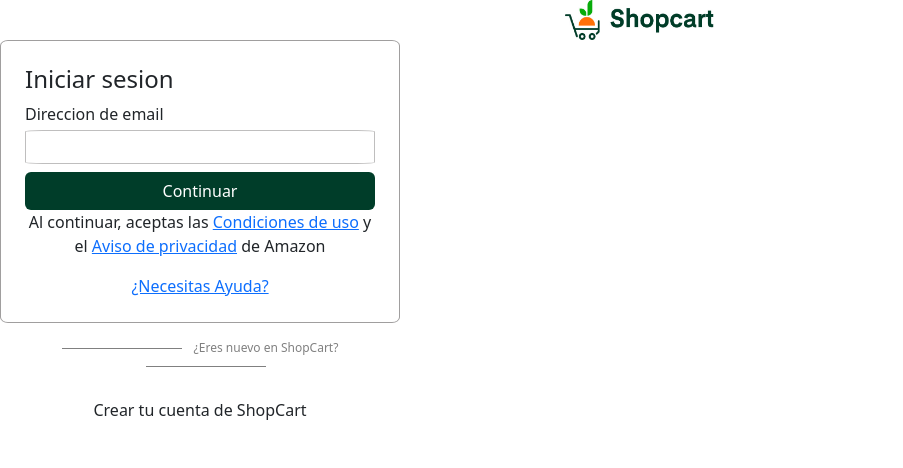
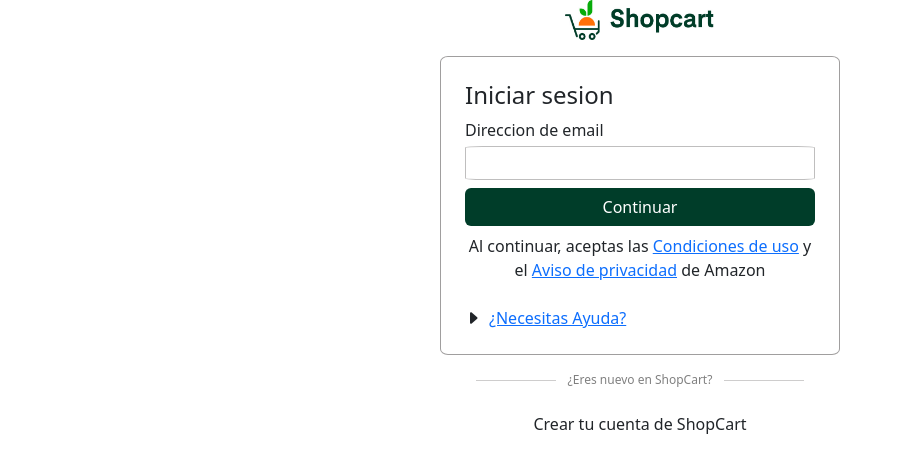
Before and after one commit to NicoLopezBjj/maquetadoecommerce, a plain HTML site: page singin.html in a window 1280 px wide. Shown: the whole page, without its empty margins (0-903 px from the left). Drawn offline with nearby package versions, Linux system fonts and the light colour scheme.

Commit message:
add mx auto y centre el form

```diff
--- a/estilo.css
+++ b/estilo.css
@@ -147,9 +147,9 @@ li:hover{
     content: "";
     display: inline-block;
     vertical-align: middle;
-    width: 30%;
+    width: 20%;
     height: 0.3px;
-    background-color: gray;
+    background-color: rgb(206, 205, 205);
 }
 
 .styled-paragraph::before {
--- a/singin.html
+++ b/singin.html
@@ -13,7 +13,7 @@
     <div class="text-center align-items-center">
         <img src="Img/ShopCart.jpg" class="shopCart">
     </div>
-    <div class="d-flex flex-column align-items-center text-center justify-content-center ancho ">
+    <div class="d-flex flex-column align-items-center text-center justify-content-center ancho pt-3 mx-auto">
         <div class="d-flex flex-column borde p-4">
             <h4 class="align-self-start">Iniciar sesion</h4>
             <div class="d-flex flex-column">
@@ -21,8 +21,11 @@
                 <input type="text" class="input p-1">
                 <button class="btn btnVerde mt-2">Continuar</button>
             </div>
-            <p>Al continuar, aceptas las <a href="">Condiciones de uso</a> y el <a href="">Aviso de privacidad</a> de Amazon</p>
-            <a href="">¿Necesitas Ayuda?</a>
+            <p class="align-self-start mt-2">Al continuar, aceptas las <a href="">Condiciones de uso</a> y el <a href="">Aviso de privacidad</a> de Amazon</p>
+            <div class="d-flex">
+                <i class="bi bi-caret-right-fill mt-2 pe-2"></i>
+                <a href="" class="align-self-start mt-2" >¿Necesitas Ayuda?</a>
+            </div>
         </div>
         <div class="d-flex flex-column pt-3 w-100">
             <p class="styled-paragraph">¿Eres nuevo en ShopCart?</p>
```
